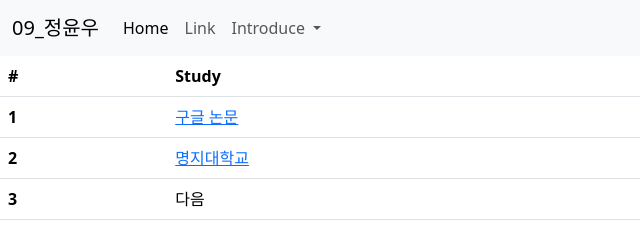
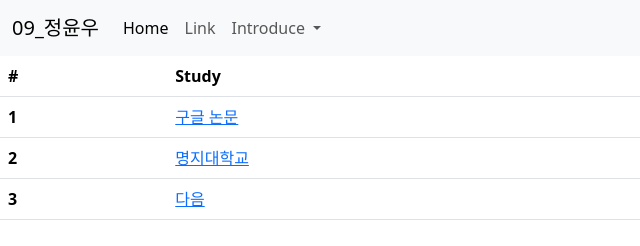
Before and after one commit to jewon789/web, a plain HTML site: page 00_link.html in a window 1280 px wide. Shown: the full height of the page, 0-640 px from the left. Drawn offline with nearby package versions, Linux system fonts and the light colour scheme.

Commit message:
2024-11-18

```diff
--- a/00_link.html
+++ b/00_link.html
@@ -65,7 +65,7 @@
           </tr>
           <tr>
             <th scope="row">3</th>
-            <td colspan="2">다음</td>
+            <td colspan="2"><a href="https://m.daum.net/">다음</a></td>
             <td></td>
           </tr>
         </tbody>
```
